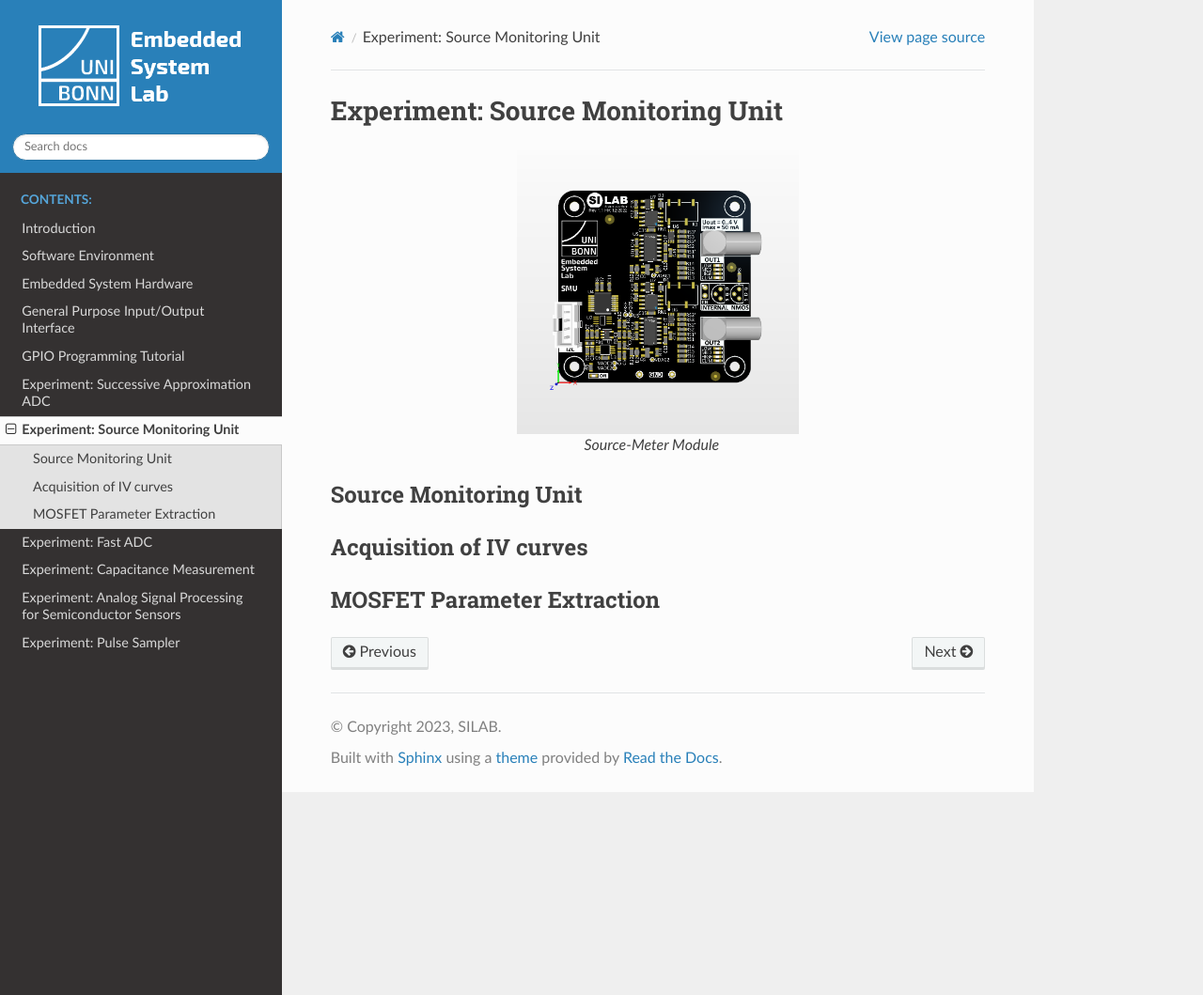
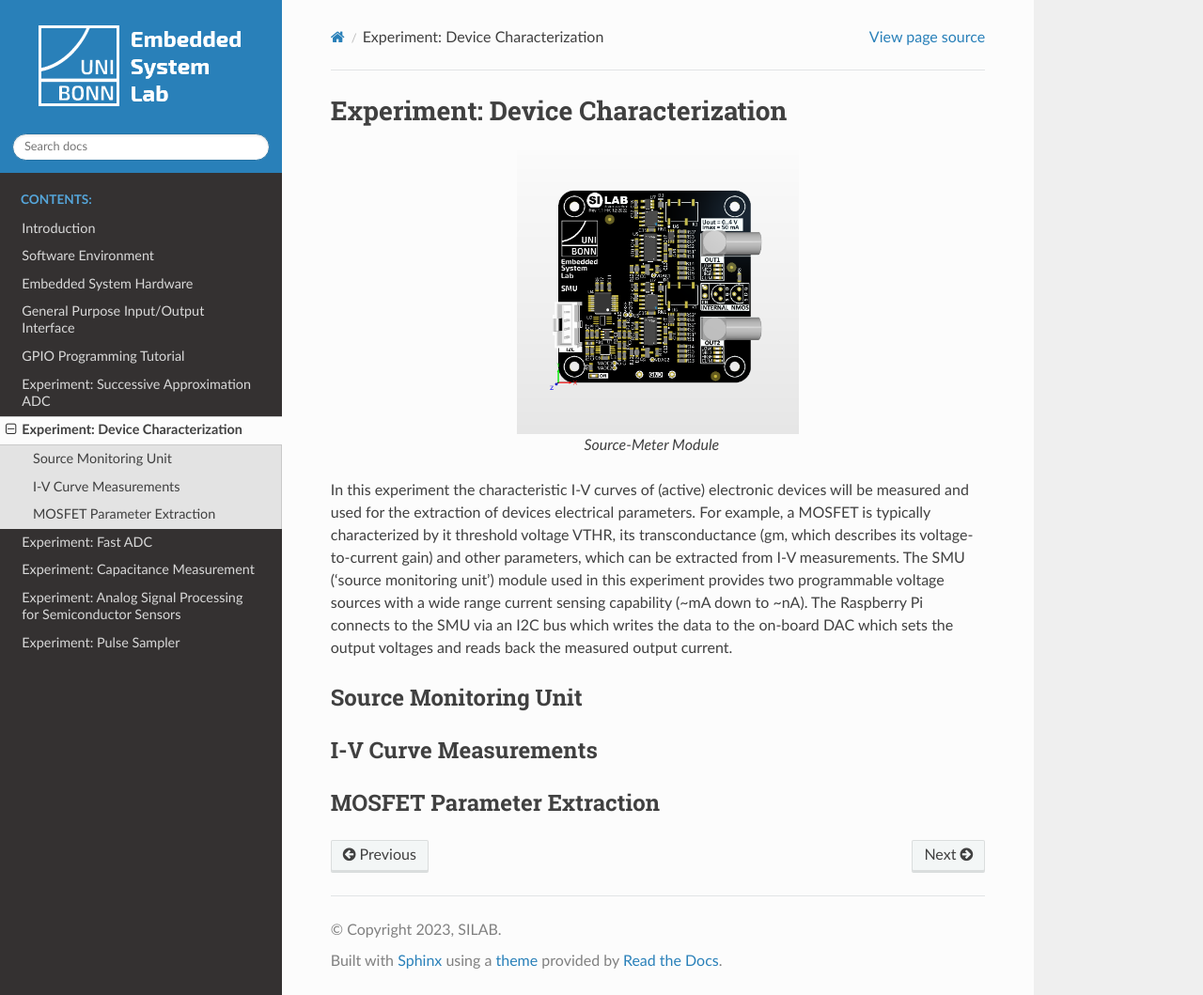
Before and after one commit to SiLab-Bonn/Embedded-System-Lab, a Sphinx documentation site: the page built from docs/source/smu.rst, in a window 1280 px wide and 1059 px high. Shown: the whole window at 94% size. Built offline with Sphinx 7.4.7 and the Read the Docs theme 2.0.0, drawn with Linux system fonts in a browser that asks for light colours.

Commit message:
added SMU description

```diff
--- a/docs/source/introduction.rst
+++ b/docs/source/introduction.rst
@@ -6,7 +6,7 @@ Introduction
     :width: 600
     :align: center
 
-    Embedded System Lab setup
+    Embedded System Lab base board with a Raspberry 4 module
 
 This modular lab course gives an introduction to selected aspects of analog signal processing and data acquisition techniques. An embedded system running user programs written in Python and/or C is used to directly interact with the experiment module's hardware . The embedded system hardware is based on a Raspberry Pi single board computer which is mounted to a custom base board. The base board allows access to various interfaces (UART, I2C, SPI etc.) which are implemented via the general purpose IO ports (GPIO). In addition, the base board features a fast 12-bit ADC, which allows the Raspberry Pi to be used as a simple oscilloscope to sample waveforms for further processing, documentation, and analysis.
 
@@ -28,9 +28,9 @@ This module implements a 8-bit Successive-Approximation-Register ADC (SAR ADC) w
 
     Successive-Approximation-Register ADC Module
 
-Source Monitoring Unit
+Device Characterization
 ------------------------
-An important parameter of electronic devices is their current-voltage characteristic. The most simple one is the linear I-V curve (resistance) of a resistor. For active devices like transistors more complex curves parameterizing their transimpedance and transconductance are of interest. To measure these parameters typically a programmable voltage source is used which is capable of precicely monitoring the current. The SMU (source monitoring unit) module with two channels which will be used to measure and analyze various MOSFET parameters (Id vs Ugs, transconductance, output impedance etc).
+An important parameter of electronic devices is their current-voltage characteristic. The most simple one is the linear I-V curve (resistance) of a resistor. For active devices like transistors more complex curves parameterizing their transimpedance and transconductance are of interest. To measure these parameters typically a programmable voltage source is used which is capable of precisely monitoring the current. The SMU (source monitoring unit) module with two channels which will be used to measure and analyze various MOSFET parameters (Id vs Ugs, transconductance, output impedance etc).
 
 .. figure:: images/smu.png
     :width: 300
--- a/docs/source/smu.rst
+++ b/docs/source/smu.rst
@@ -1,6 +1,6 @@
-===========
-Experiment: Source Monitoring Unit
-===========
+===================================
+Experiment: Device Characterization
+===================================
 
 .. figure:: images/smu.png
     :width: 300
@@ -8,9 +8,13 @@ Experiment: Source Monitoring Unit
 
     Source-Meter Module
 
+In this experiment the characteristic I-V curves of (active) electronic devices will be measured and used for the extraction of devices electrical parameters. For example, a MOSFET is typically characterized by it threshold voltage VTHR, its transconductance (gm, which describes its voltage-to-current gain) and other parameters, which can be extracted from I-V measurements. The SMU ('source monitoring unit') module used in this experiment provides two programmable voltage sources with a wide range current sensing capability (~mA down to ~nA). The Raspberry Pi connects to the SMU via an I2C bus which writes the data to the on-board DAC which sets the output voltages and reads back the measured output current.
+
 Source Monitoring Unit
 ------------------------------------
-Acquisition of IV curves
+
+
+I-V Curve Measurements
 ------------------------------------
 MOSFET Parameter Extraction
 ------------------------------------
```
